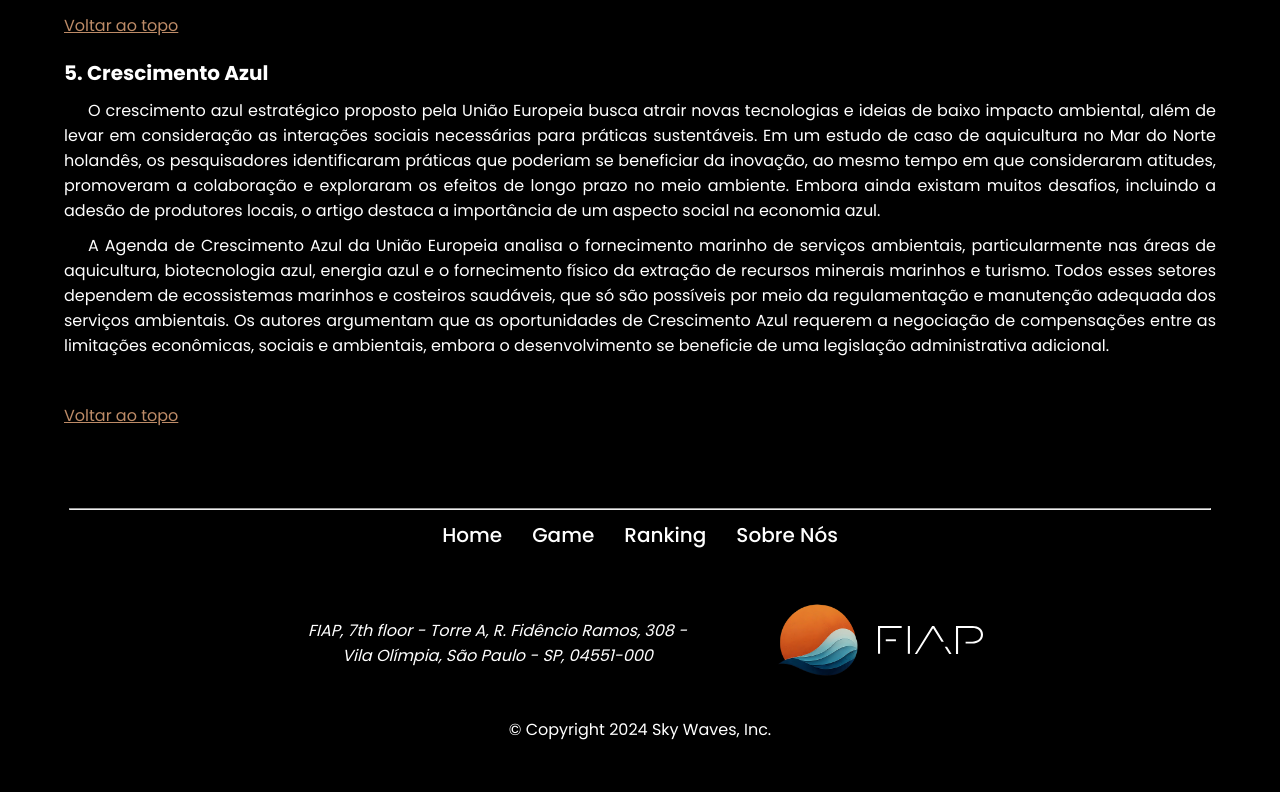
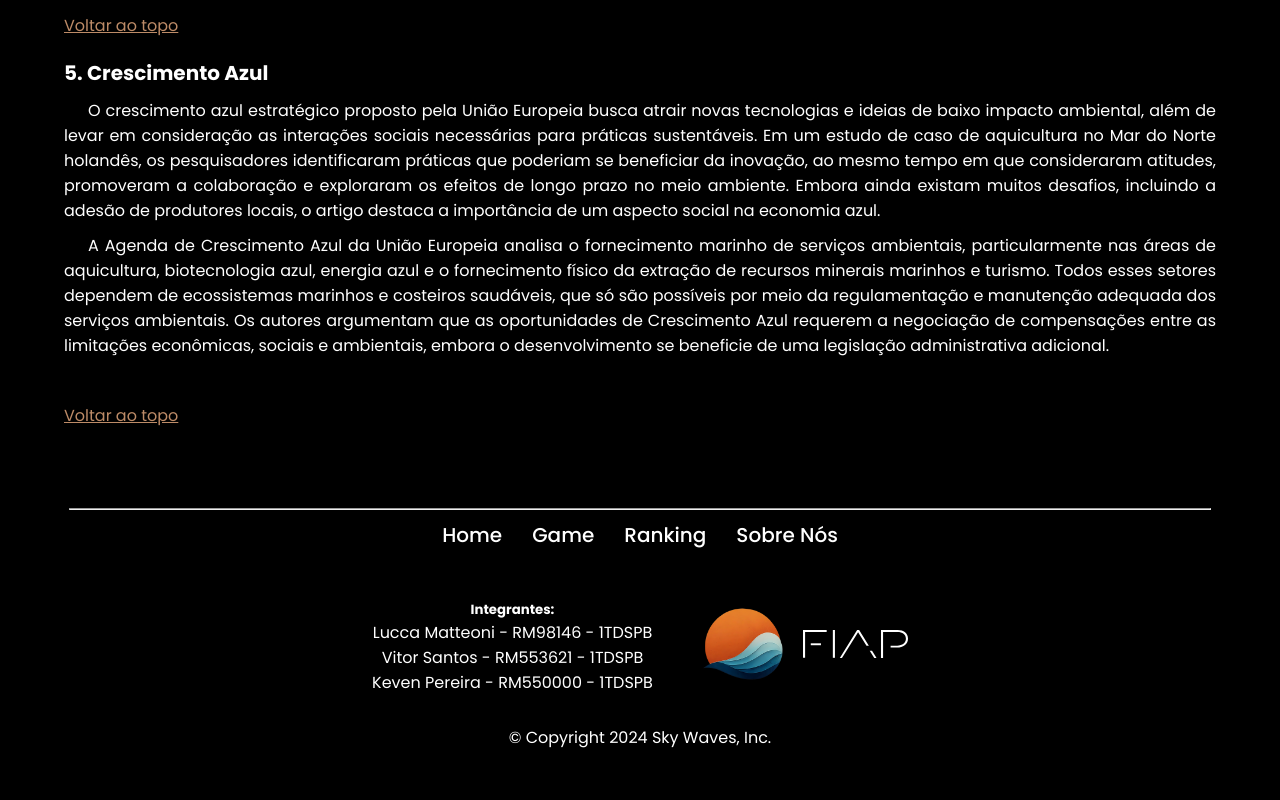
Before and after one commit to LAmatteoni/GS-EcoAzul-Responsive, a Next.js app in the folder sky-waves/: page / in a window 1280 px wide. Shown: the part 4745-5545 px from the top of the page. Built offline with nearby package versions, Linux system fonts and the light colour scheme.

Commit message:
Arrumando a estilização e o footer

```diff
--- /dev/null
+++ b/package.json
@@ -0,0 +1,5 @@
+{
+  "dependencies": {
+    "geolib": "^3.3.4"
+  }
+}
--- a/sky-waves/package.json
+++ b/sky-waves/package.json
@@ -9,6 +9,7 @@
     "lint": "next lint"
   },
   "dependencies": {
+    "geolib": "^3.3.4",
     "next": "^14.2.3",
     "node": "^20.14.0",
     "react": "^18",
--- a/sky-waves/public/css/footer.css
+++ b/sky-waves/public/css/footer.css
@@ -55,7 +55,11 @@ footer{
     gap: 20px;
     padding-bottom: 10px;
 }
-.endereco-logos address{
+.integrantes-footer h5{
+    text-align: center;
+    color: white;
+}
+.integrantes-footer p{
     color: white;
     text-align: center;
 }
@@ -77,9 +81,8 @@ footer{
     color: white;
 }
 
-@media screen and (min-width: 1024px){
-    address{
-        width: 400px;
-        margin-right: 60px;
+@media screen and (min-width: 768px){
+    .endereco-logos{
+        gap: 50px;
     }
 }
--- a/sky-waves/public/css/ongs.css
+++ b/sky-waves/public/css/ongs.css
@@ -78,6 +78,11 @@
     gap: 10px;
 }
 
+.container-ranking h1{
+    margin-bottom: 20px;
+    text-align: center;
+}
+
 
 @media screen and (min-width: 320px) {
     .ongs{
--- a/sky-waves/public/css/ranking.css
+++ b/sky-waves/public/css/ranking.css
@@ -17,7 +17,3 @@
 .filtro-ongs{
     width: 80%;
 }
-.filtro-ongs h1{
-    margin-bottom: 20px;
-    text-align: center;
-}
--- a/sky-waves/src/app/Footer/footer.tsx
+++ b/sky-waves/src/app/Footer/footer.tsx
@@ -22,7 +22,12 @@ const Footer = () => {
                 </div>
 
                 <div className="endereco-logos">
-                    <address>FIAP, 7th floor - Torre A, R. Fidêncio Ramos, 308 - Vila Olímpia, São Paulo - SP, 04551-000</address>
+                    <div className="integrantes-footer">
+                        <h5>Integrantes:</h5>
+                        <p>Lucca Matteoni - RM98146 - 1TDSPB</p>
+                        <p>Vitor Santos - RM553621 - 1TDSPB</p>
+                        <p>Keven Pereira - RM550000 - 1TDSPB</p>
+                    </div>
                     <div className="logos-footer">
                         <Link href={'/'}><Image className='logoSW' src={logo} width={100} height={100} alt='Logo'/></Link>
                         <Link href={'https://www.fiap.com.br/'} target='_blank'><Image className='logoFiap' src={logoFiap} alt='Logo da FIAP'/></Link>
--- a/sky-waves/src/app/ONGs/ongs.tsx
+++ b/sky-waves/src/app/ONGs/ongs.tsx
@@ -2,6 +2,7 @@
 import { useEffect, useState } from "react";
 import "./../../../public/css/ongs.css"
 import Link from "next/link";
+
 
 const ONGS = () => {
     const [data, setData] = useState<any[]>([]);
@@ -45,6 +46,8 @@ const ONGS = () => {
 
     return (
         <>
+            <div className="container-ranking">
+                <h1>Conheça as ONGs brasileiras</h1>
                 <div className="content-ongs">
                     <div className="content-card">
                         {data.map((ong) => (
@@ -58,6 +61,7 @@ const ONGS = () => {
                         ))}
                     </div>
                 </div>
+            </div>
         </>
     );
 };
--- a/sky-waves/src/app/Ranking/page.tsx
+++ b/sky-waves/src/app/Ranking/page.tsx
@@ -7,7 +7,6 @@ const Ranking = () => {
         <>
             <section className='secao-ongs'>
                 <div className="filtro-ongs">
-                    <h1>Conheça as ONGs brasileiras</h1>
                     <ONGS/>
                 </div>
             </section>
```
Also changed, not shown: 2 other files (tests, documents, lock files or other folders). Lines whose indentation alone changed are shown as unchanged.
